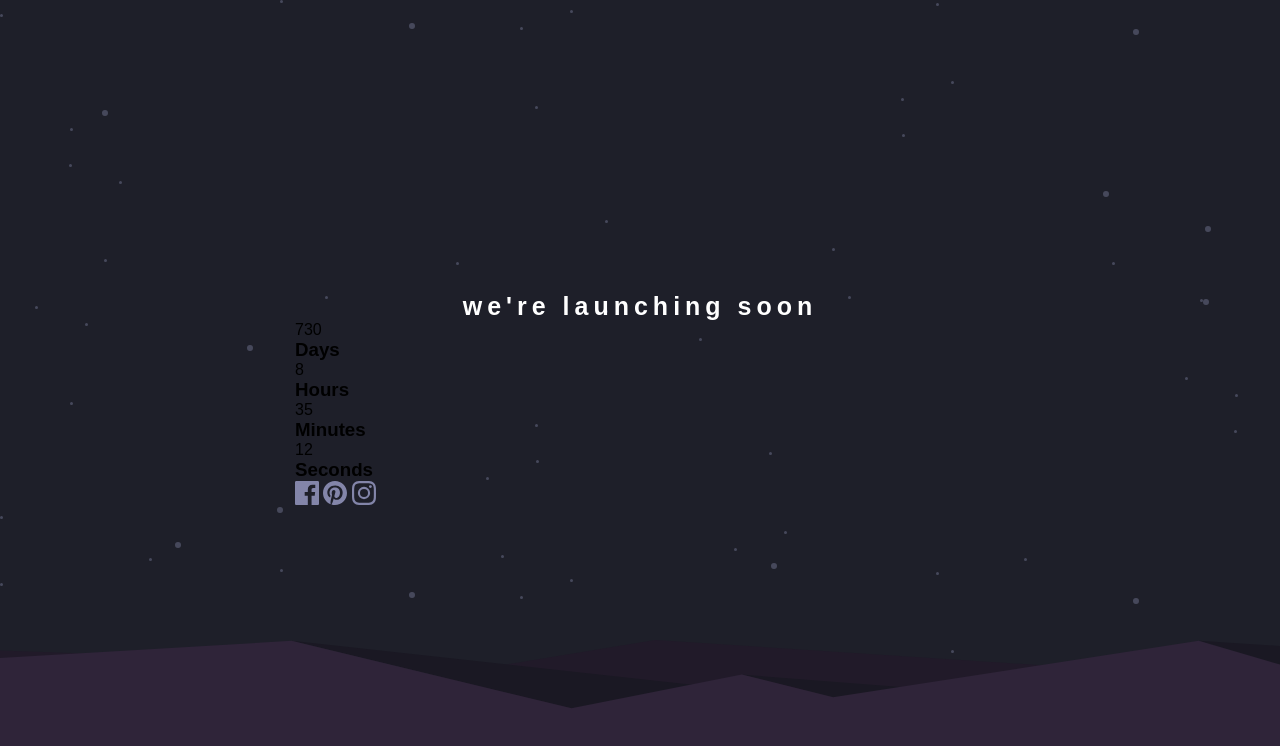
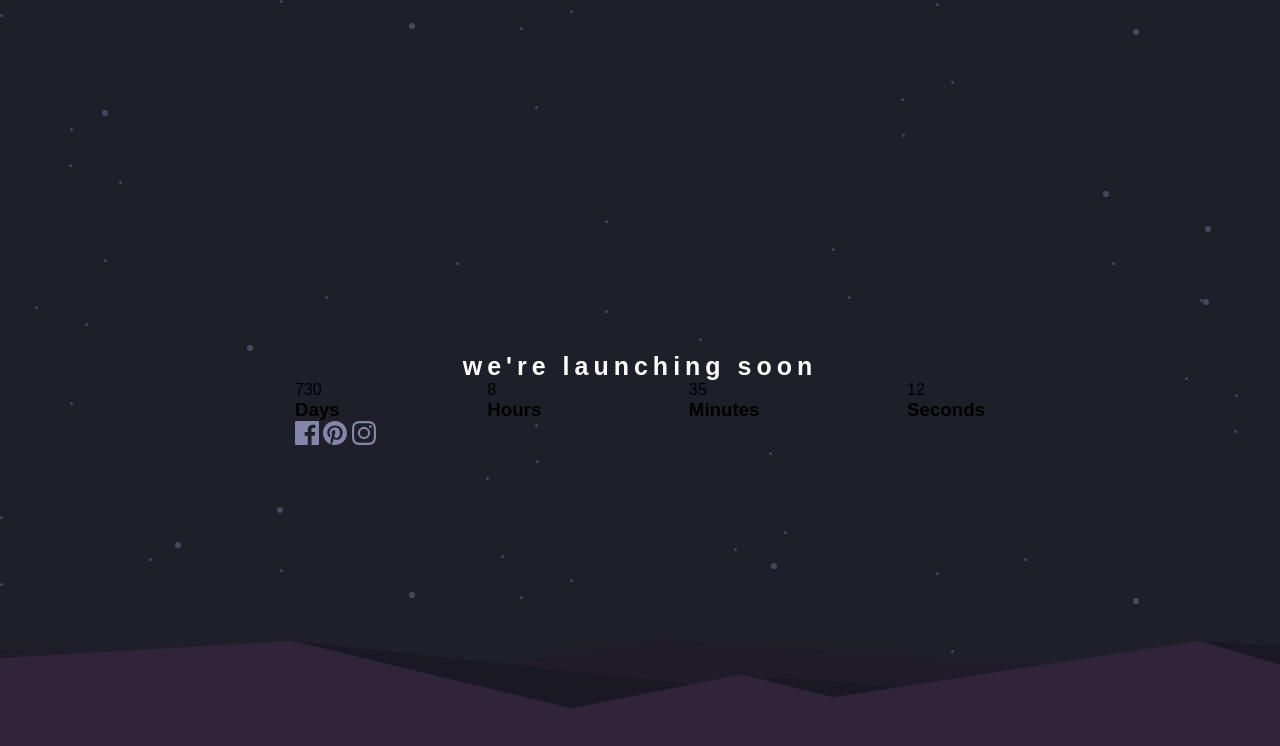
Before and after one commit to Marcraphael12/Launch-countdown-timer, a React (Create React App) app: page / in a window 1280 px wide. Shown: the top 746 px of the page. Built offline with nearby package versions, Linux system fonts and the light colour scheme.

Commit message:
App: define basic style for clock block

```diff
--- a/src/App.scss
+++ b/src/App.scss
@@ -52,6 +52,13 @@ body {
           text-align: center;
           letter-spacing: 5px;
         }
+
+        .clock {
+          width: 100%;
+          height: auto;
+          display: flex;
+          justify-content: space-between;
+        }
       }
     }
   }
```
